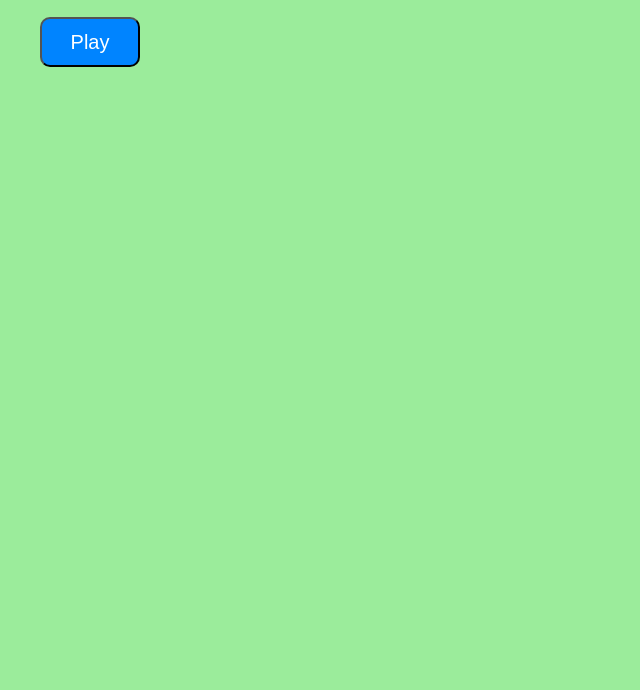
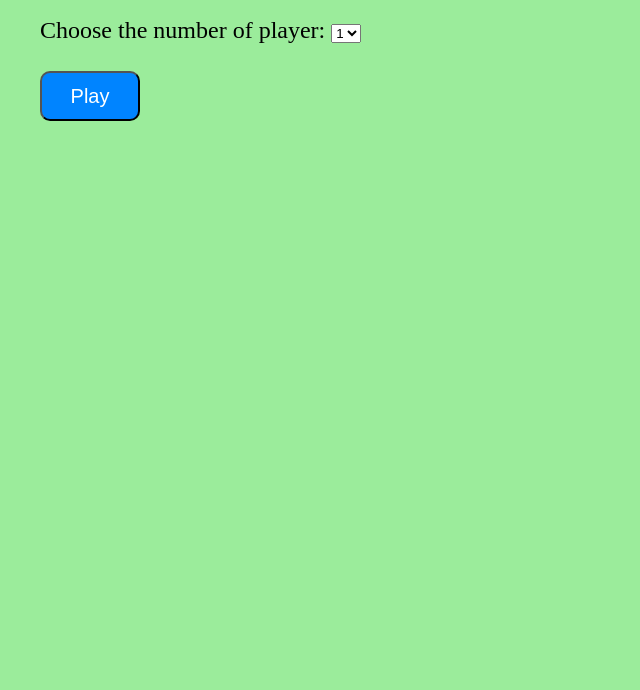
Before and after one commit to AngyDev/JS_Poker_Game, a plain HTML site: page index.html in a window 1280 px wide. Shown: the part 110-800 px from the top of the page, without its empty margins (0-640 px from the left). Drawn offline with Linux system fonts and the light colour scheme.

Commit message:
[feat] add choose of number of player

```diff
--- a/index.html
+++ b/index.html
@@ -9,6 +9,17 @@
 <body>
     <div id="pokergame">
         <h1>Poker Game</h1>
+
+        <form>
+            Choose the number of player:
+            <select id="playerNum">
+                <option value="1">1</option>
+                <option value="2">2</option>
+                <option value="3">3</option>
+                <option value="4">4</option>
+            </select>
+        </form>
+        <br>
         <button id="playBtn" onclick="playGame()">Play</button>
 
         <div>
```
